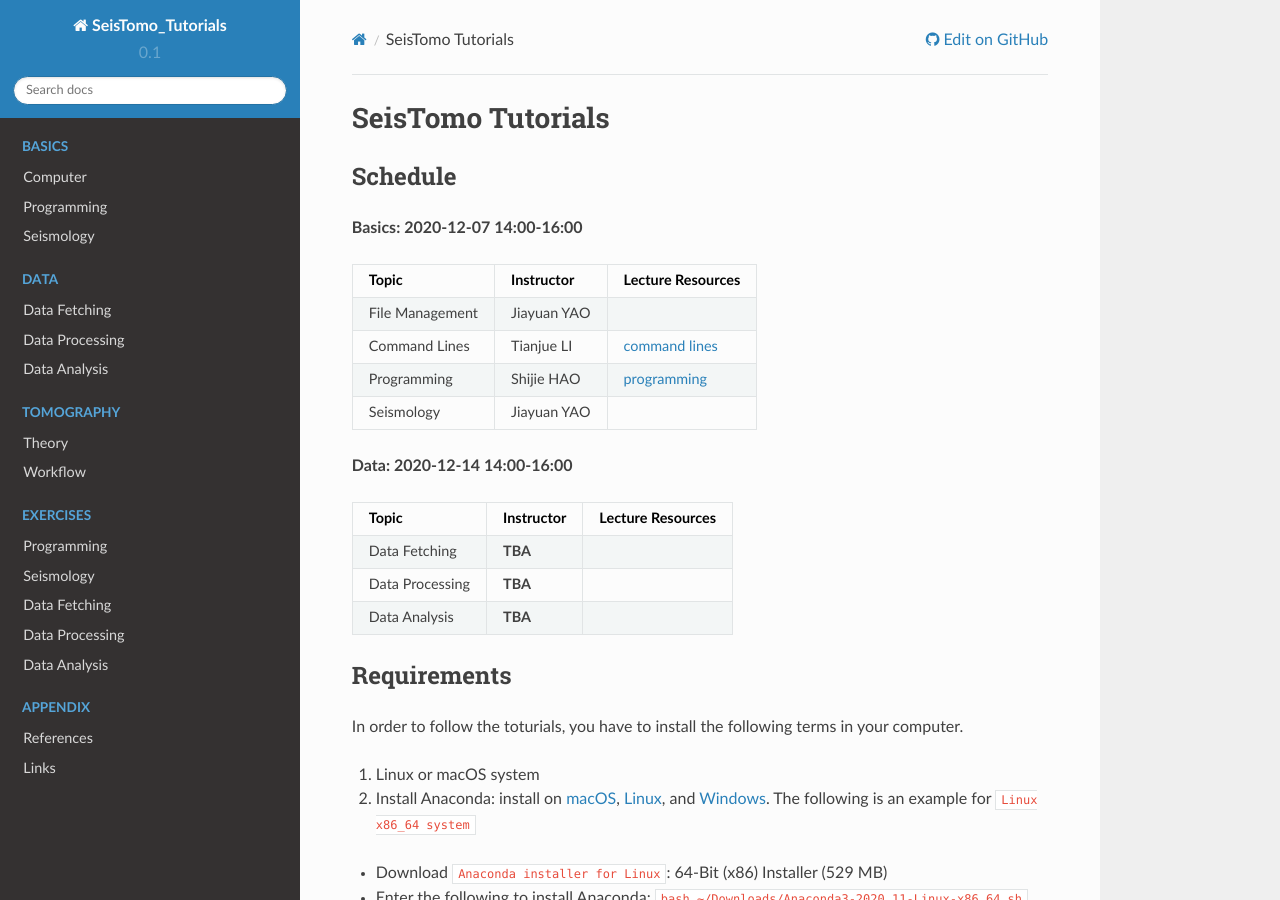
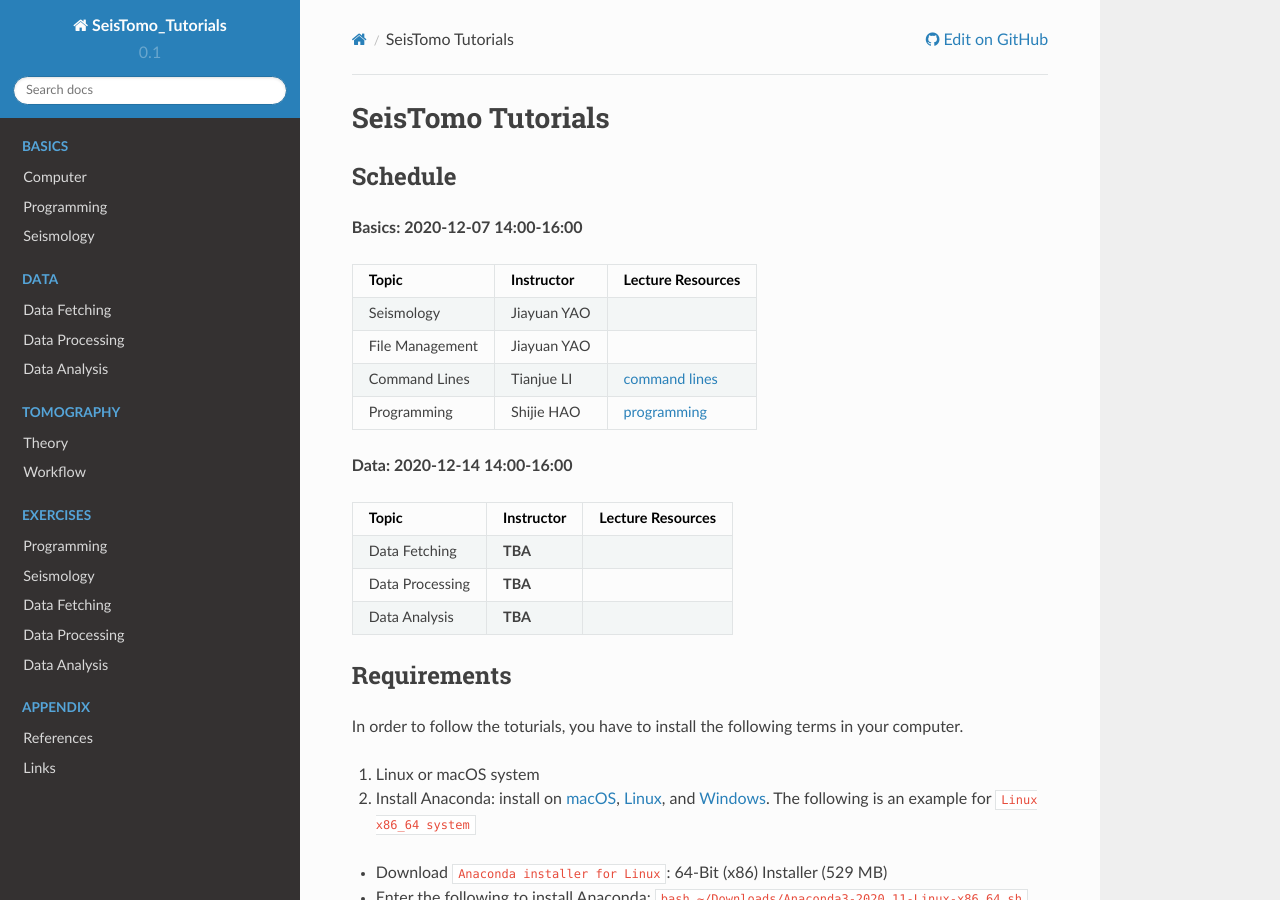
Before and after one commit to MIGG-NTU/SeisTomo_Tutorials, a Sphinx documentation site: the page built from source/index.rst, in a window 1280 px wide and 900 px high. Built offline with Sphinx 7.4.7 and the Read the Docs theme 2.0.0, drawn with Linux system fonts in a browser that asks for light colours.

Commit message:
update exercies (#61)

```diff
--- a/source/exercises/programming/index.rst
+++ b/source/exercises/programming/index.rst
@@ -33,7 +33,7 @@
 
 Using the bash command lines to reformat the raw catalog events-selected.dat into a suitable input to ``SOD``.
 
-Please download the `solution <https://github.com/MIGG-NTU/SeisTomo_Tutorials/raw/main/source/exercises/programming/Bash_Solution.tar>`__.
+Please download the `solution <https://github.com/MIGG-NTU/SeisTomo_Tutorials/raw/main/source/exercises/programming/bash-solution.tar>`__.
 
 Python
 ------
--- a/source/index.rst
+++ b/source/index.rst
@@ -9,10 +9,10 @@
 ===============  ============ ===================
 Topic            Instructor   Lecture Resources
 ===============  ============ ===================
+Seismology       Jiayuan YAO
 File Management  Jiayuan YAO
-Command Lines    Tianjue LI   `command lines <https://github.com/MIGG-NTU/SeisTomo_Tutorials/raw/main/source/download/Exercise_Bash_Commandline.tar>`__
+Command Lines    Tianjue LI   `command lines <https://github.com/MIGG-NTU/SeisTomo_Tutorials/raw/main/source/download/command-lines.tar>`__
 Programming      Shijie HAO   `programming <https://github.com/MIGG-NTU/SeisTomo_Tutorials/raw/main/source/download/programming.tar>`__
-Seismology       Jiayuan YAO
 ===============  ============ ===================
 
 **Data: 2020-12-14 14:00-16:00**
```
Also changed, not shown: 3 other files.
